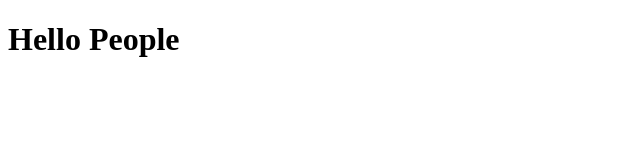
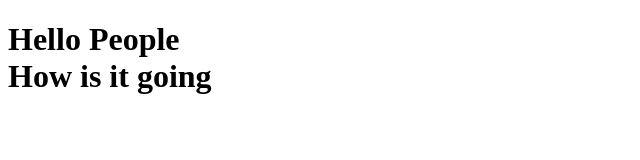
Before and after one commit to aleena24bino/demo1, a plain HTML site: page site/index.html in a window 1280 px wide. Shown: the whole page, without its empty margins (0-640 px from the left). Drawn offline with Linux system fonts and the light colour scheme.

Commit message:
Used br tag.

```diff
--- a/site/index.html
+++ b/site/index.html
@@ -6,6 +6,7 @@
 	<title>Hello World</title>
 </head>
 <body>
-<h1>Hello People</h1>
+<h1>Hello People <br>
+How is it going</h1>
 </body>
 </html>
```
